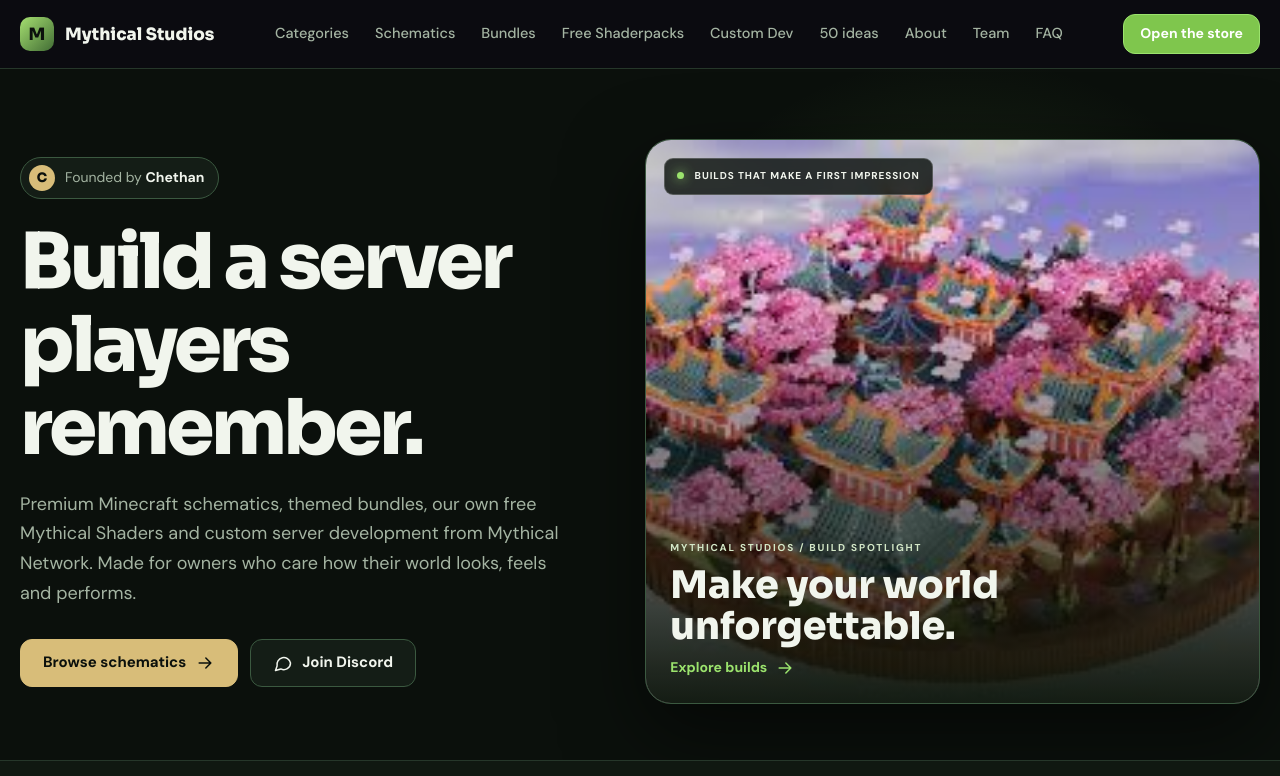
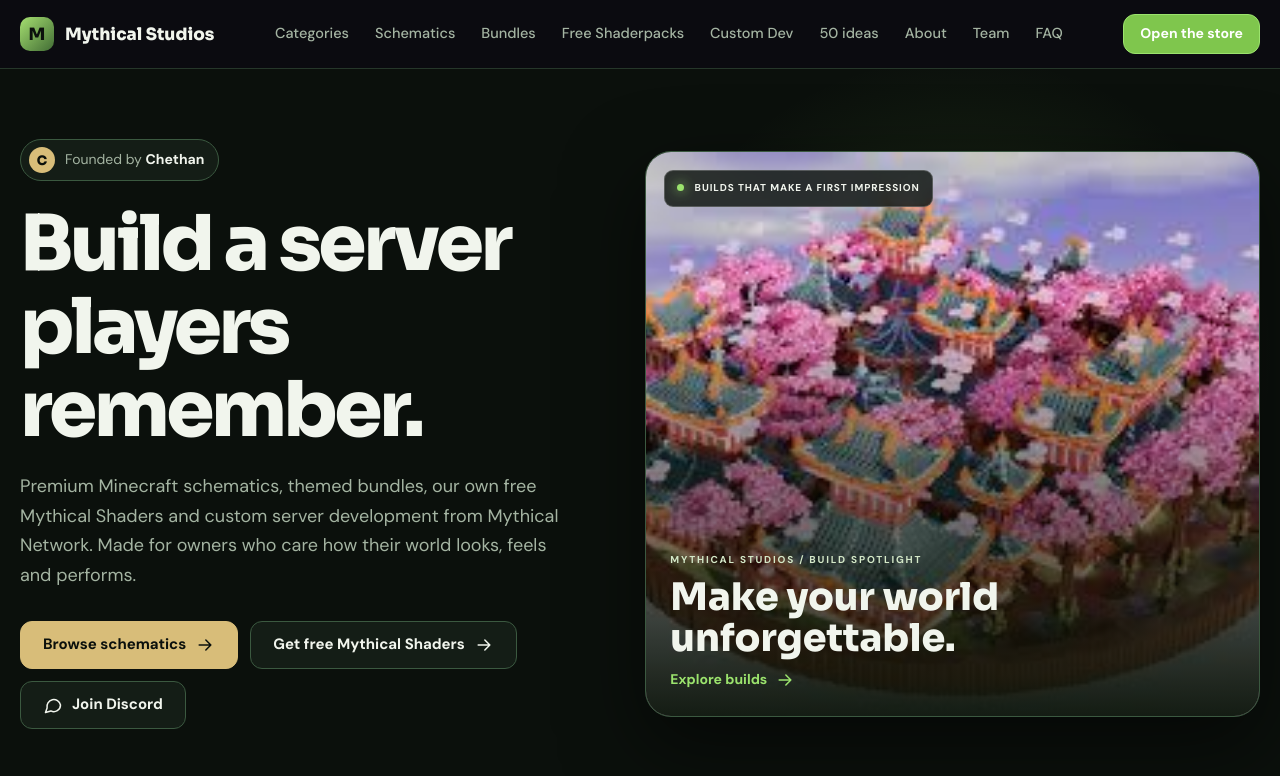
Before and after one commit to Vexedhere/EmberForge, a website: page index.html in a window 1280 px wide. Shown: the top 776 px of the page. Drawn offline with Linux system fonts and the light colour scheme.

Commit message:
Feature Mythical Shaders in homepage hero

```diff
--- a/index.html
+++ b/index.html
@@ -127,7 +127,7 @@ footer{border-top:1px solid var(--line);padding:32px 0;color:var(--muted);font-s
 <span class="badge"><i>C</i><span>Founded by <b>Chethan</b></span></span>
 <h1>Build a server players remember.</h1>
 <p class="lead">Premium Minecraft schematics, themed bundles, our own free Mythical Shaders and custom server development from Mythical Network. Made for owners who care how their world looks, feels and performs.</p>
-<div class="row"><a class="btn g" href="/store/categories/schematic/">Browse schematics <svg class="i"><use href="#a"/></svg></a><a class="btn" href="https://discord.gg/T4zyGz5EV" target="_blank" rel="noopener"><svg class="i"><use href="#ch"/></svg> Join Discord</a></div>
+<div class="row"><a class="btn g" href="/store/categories/schematic/">Browse schematics <svg class="i"><use href="#a"/></svg></a><a class="btn" href="/shaderpacks/">Get free Mythical Shaders <svg class="i"><use href="#a"/></svg></a><a class="btn" href="https://discord.gg/T4zyGz5EV" target="_blank" rel="noopener"><svg class="i"><use href="#ch"/></svg> Join Discord</a></div>
 </div>
 <div class="stage heroShot"><img src="/spawn.jpg" alt="Minecraft server spawn build by Mythical Studios" fetchpriority="high"><div class="shotBadge"><span class="liveDot"></span> BUILDS THAT MAKE A FIRST IMPRESSION</div><div class="shotCaption"><span>MYTHICAL STUDIOS / BUILD SPOTLIGHT</span><strong>Make your world unforgettable.</strong><a href="/store/categories/schematic/">Explore builds <svg class="i"><use href="#a"/></svg></a></div></div>
 </div></header>
```
